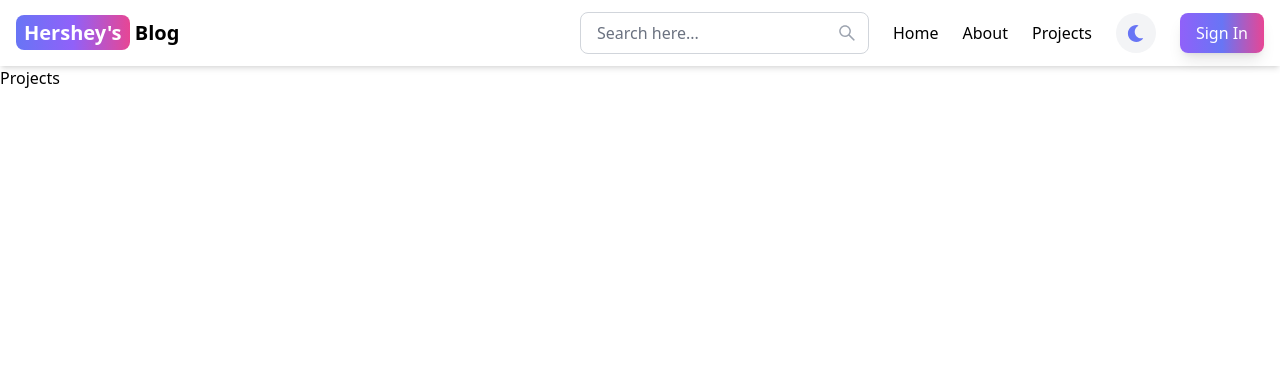
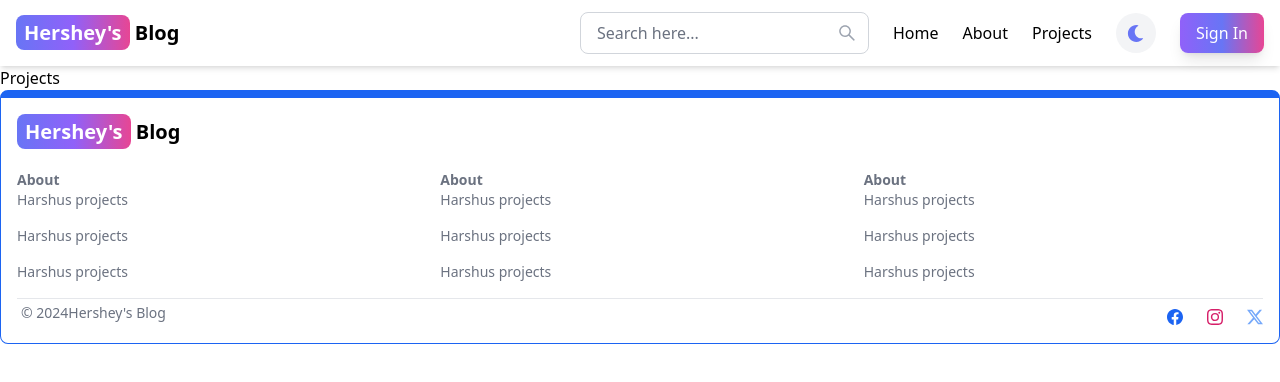
Before and after one commit to harshu0117/mern-blog, a React (Vite) app in the folder client/: page /projects in a window 1280 px wide. Shown: the top 382 px of the page. Built offline with nearby package versions, Linux system fonts and the light colour scheme.

Commit message:
footer done

```diff
--- a/client/src/App.jsx
+++ b/client/src/App.jsx
@@ -7,6 +7,7 @@ import SignIn from './pages/SignIn'
 import SignUp from './pages/SignUp'
 import Projects from './pages/Projects'
 import Header from './components/Header'
+import FooterComp from './components/Footer'
 
 
 export default function App() {
@@ -20,9 +21,8 @@ export default function App() {
         <Route path='/sign-up' element={<SignUp/>}/>
         <Route path='/dashboard' element={<Dashboard/>}/>
         <Route path='/projects' element={<Projects/>}/>
-
-
       </Routes>
+      <FooterComp/>
     </BrowserRouter>
   )
 }
--- /dev/null
+++ b/client/src/components/Footer.jsx
@@ -0,0 +1,138 @@
+import { Footer } from 'flowbite-react';
+import { Link } from 'react-router-dom';
+import { BsFacebook, BsInstagram, BsTwitterX } from 'react-icons/bs';
+
+export default function FooterComp() {
+  return (
+    <Footer container className='border border-t-8 border-blue-600'>
+      <div className='w-full max-w-7xl mx-auto px-4 mb-2'>
+        {/* Logo and Navigation */}
+        <div className='grid grid-cols-1 sm:grid-cols-2 md:grid-cols-3 gap-6'>
+          <div className='mt-5'>
+            <Link
+              to='/'
+              className='self-center whitespace-nowrap text-lg sm:text-xl font-semibold dark:text-white'>
+              <span className='px-2 py-1 bg-gradient-to-r from-indigo-500 via-purple-500 to-pink-500 rounded-lg text-white'>
+                Hershey's
+              </span>{" "}
+              Blog
+            </Link>
+          </div>
+        </div>
+
+        {/* Footer Links */}
+        <div className='mb-4 grid grid-cols-1 sm:grid-cols-2 lg:grid-cols-3 gap-6 mt-6'>
+          <div>
+            <Footer.Title title='About' />
+            <Footer.LinkGroup col>
+              <Footer.Link
+                href='/'
+                target='_blank'
+                rel='noopener noreferrer'>
+                Harshus projects
+              </Footer.Link>
+              <Footer.Link
+                href='/'
+                target='_blank'
+                rel='noopener noreferrer'>
+                Harshus projects
+              </Footer.Link>
+              <Footer.Link
+                href='/'
+                target='_blank'
+                rel='noopener noreferrer'>
+                Harshus projects
+              </Footer.Link>
+            </Footer.LinkGroup>
+          </div>
+
+          <div>
+            <Footer.Title title='About' />
+            <Footer.LinkGroup col>
+              <Footer.Link
+                href='/'
+                target='_blank'
+                rel='noopener noreferrer'>
+                Harshus projects
+              </Footer.Link>
+              <Footer.Link
+                href='/'
+                target='_blank'
+                rel='noopener noreferrer'>
+                Harshus projects
+              </Footer.Link>
+              <Footer.Link
+                href='/'
+                target='_blank'
+                rel='noopener noreferrer'>
+                Harshus projects
+              </Footer.Link>
+            </Footer.LinkGroup>
+          </div>
+
+          <div>
+            <Footer.Title title='About' />
+            <Footer.LinkGroup col>
+              <Footer.Link
+                href='/'
+                target='_blank'
+                rel='noopener noreferrer'>
+                Harshus projects
+              </Footer.Link>
+              <Footer.Link
+                href='/'
+                target='_blank'
+                rel='noopener noreferrer'>
+                Harshus projects
+              </Footer.Link>
+              <Footer.Link
+                href='/'
+                target='_blank'
+                rel='noopener noreferrer'>
+                Harshus projects
+              </Footer.Link>
+            </Footer.LinkGroup>
+          </div>
+        </div>
+
+      {/* Divider */}
+      <Footer.Divider />
+
+{/* Footer Content */}
+<div className="w-full sm:flex sm:items-center sm:justify-between">
+
+  {/* Copyright Section */}
+  <div className="m-1 mb-3 text-center md:text-left">
+    <Footer.Copyright
+      href="#"
+      by="Hershey's Blog"
+      year={new Date().getFullYear()}
+      className="text-sm text-gray-500"
+    />
+  </div>
+
+  {/* Social Icons Section */}
+  <div className="flex justify-center gap-6 mt-4 md:mt-0">
+    <Footer.Icon
+      href="#"
+      icon={BsFacebook}
+      className="text-blue-600 hover:text-blue-800 transition-colors duration-200"
+    />
+    <Footer.Icon
+      href="#"
+      icon={BsInstagram}
+      className="text-pink-600 hover:text-pink-800 transition-colors duration-200"
+    />
+    <Footer.Icon
+      href="#"
+      icon={BsTwitterX}
+      className="text-blue-400 hover:text-blue-600 transition-colors duration-200"
+    />
+  </div>
+
+</div>
+
+      </div>
+    </Footer>
+  );
+}
```
